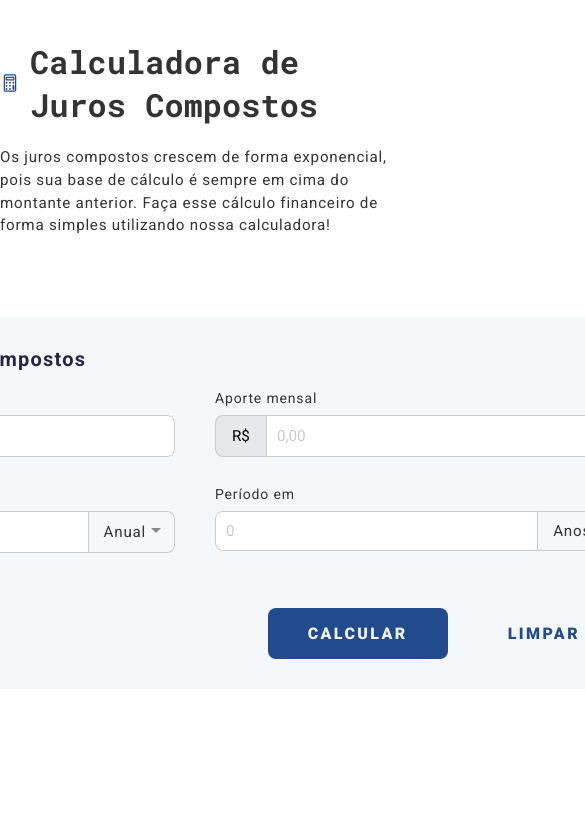
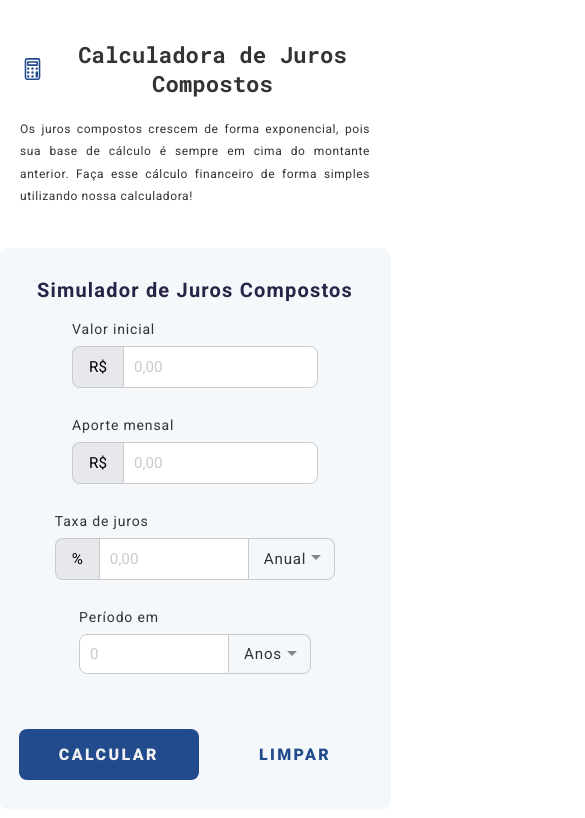
Before and after one commit to tsilva22/juroscompostos.github.io, a plain HTML site: page index.html in a window 390 px wide. Shown: the top 818 px of the page, 585 px wide, since content can reach past the window. Drawn offline with nearby package versions, Linux system fonts and the light colour scheme.

Commit message:
responsivo1

```diff
--- a/index.html
+++ b/index.html
@@ -35,21 +35,21 @@
             <label>Valor inicial</label>
             <div class="input">
               <span class="input-span">R$</span>
-              <input type="number" id="principal" placeholder="0,00" min="0" step="any" lang="pt-BR" required>
+              <input type="number" id="principal" placeholder="0,00" min="0" step="any" lang="pt-BR" value tabindex="0" required="required">
             </div>
           </div>
           <div class="aporte-mensal">
             <label>Aporte mensal</label>
             <div class="input">
               <span class="input-span">R$</span>
-              <input type="number" id="contribution" placeholder="0,00" min="0" step="any" lang="pt-BR">
+              <input type="number" id="contribution" placeholder="0,00" min="0" step="any" value tabindex="0" lang="pt-BR">
             </div>
           </div>
           <div class="taxa-juros">
             <label>Taxa de juros</label>
             <div class="input">
               <span class="input-span">%</span>
-              <input type="tel" id="interest" placeholder="0,00" value tabindex="0" step="0.01" lang="pt-BR" required>
+              <input type="number" id="interest" placeholder="0,00" value tabindex="0" step="0.01" lang="pt-BR" required="required" inputmode="decimal">
               <button type="button" class="button1" data-toggle="tx-juros" aria-expanded="true">Anual</button>
               <div class="input-suspenso1">
                 <ul>
@@ -101,6 +101,7 @@
   <script src="./script.js"></script>
   <script type="module" src="https://unpkg.com/ionicons@5.5.2/dist/ionicons/ionicons.esm.js"></script>
   <script nomodule src="https://unpkg.com/ionicons@5.5.2/dist/ionicons/ionicons.js"></script>
+
 </body>
 
 </html>
--- a/style.css
+++ b/style.css
@@ -36,11 +36,12 @@ input[type="number"] {
   justify-content: center;
   align-items: center;
   max-width: 1100px;
-  margin: 40px auto;
+  margin: auto;
 }
 
 header {
   margin-bottom: 80px;
+  margin-top: 40px;
 }
 
 header div {
@@ -49,6 +50,8 @@ header div {
   gap: 10px;
   margin-bottom: 20px;
   color: #333333;
+  padding-left: 20px;
+  padding-right: 20px;
 }
 
 header ion-icon {
@@ -62,15 +65,20 @@ header p {
   font-family: "Roboto", monospace;
   line-height: 1.5em;
   letter-spacing: 0.05em;
+  padding-left: 20px;
+  padding-right: 20px;
 }
 
 .calculator {
-  min-width: 900px;
+  max-width: 900px;
   display: flex;
+  flex-wrap: wrap;
   flex-direction: column;
   padding: 30px 25px;
   background: #f5f8fa;
   border-radius: 10px;
+  margin-left: 20px;
+  margin-right: 20px;
 }
 
 .calculator h2 {
@@ -284,7 +292,6 @@ header p {
 }
 
 #result h1 {
-  width: 100%;
   text-align: start;
   color: #333333;
   font-size: 1.5rem;
@@ -342,3 +349,77 @@ header p {
 #result .result-container .result-total {
   color: #333333;
 }
+
+@media (max-width: 780px) {
+  header div {
+    padding-left: 10px;
+    padding-right: 10px;
+  }
+
+  header p {
+    padding-left: 10px;
+    padding-right: 10px;
+  }
+}
+
+@media (max-width: 720px) {
+  header {
+    margin-bottom: 40px;
+  }
+  header div {
+    padding-left: 20px;
+    padding-right: 20px;
+  }
+
+  header p {
+    padding-left: 20px;
+    padding-right: 20px;
+  }
+
+  .calculator {
+    display: flex;
+    flex-wrap: wrap;
+    margin: auto;
+    padding-left: 20px;
+    padding-right: 20px;
+    justify-content: center;
+    align-items: center;
+  }
+
+  .calculator form {
+    display: flex;
+    flex-direction: column;
+    justify-content: center;
+    align-items: center;
+  }
+
+  #interest,
+  #years {
+    max-width: 150px;
+  }
+
+  .input input {
+    max-width: 250px;
+  }
+
+  .resultados {
+    flex-wrap: wrap;
+  }
+
+  #result .result-container {
+    width: 400px;
+  }
+}
+
+@media (max-width: 500px) {
+  header h1 {
+    font-size: 1.4rem;
+    text-align: center;
+  }
+
+  header p {
+    font-size: 0.75rem;
+    line-height: 1.4rem;
+    text-align: justify;
+  }
+}
```
